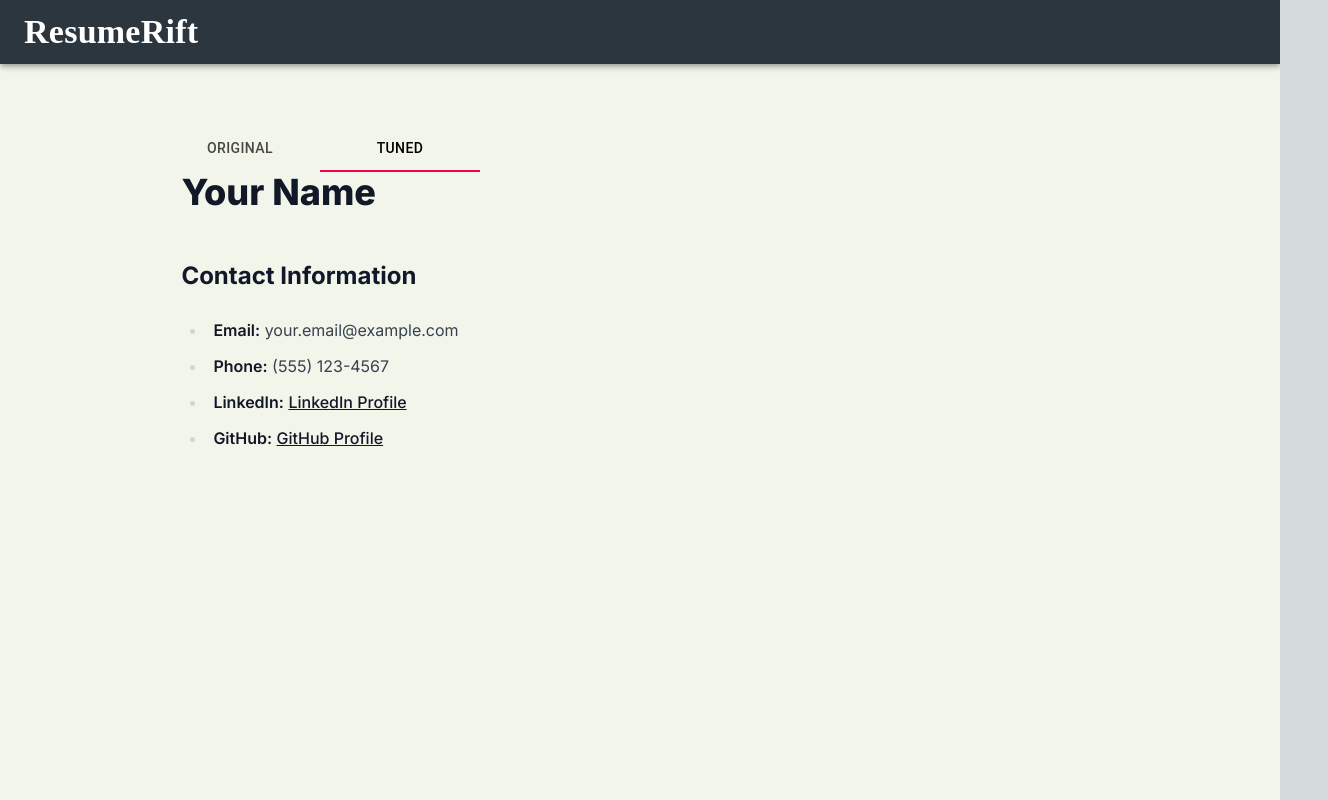
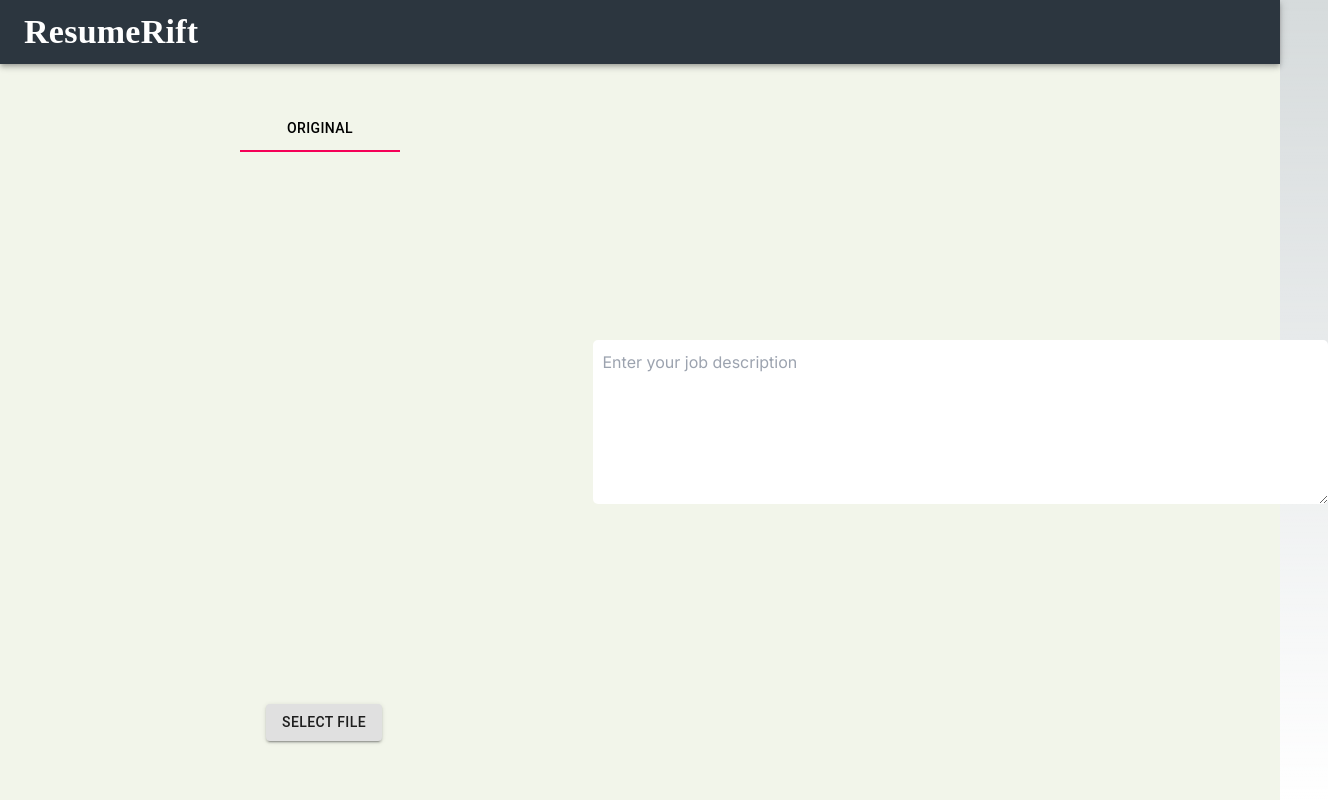
Before and after one commit to rishit-singh/ResumeTuner, a Next.js app in the folder frontend/resumerift/: page / in a window 1280 px wide. Shown: the whole page, 1328 px wide, since content can reach past the window. Built offline with nearby package versions, Linux system fonts and the light colour scheme; a web font is replaced by a local one.

Commit message:
More frontend logic

```diff
--- a/frontend/resumerift/src/app/page.tsx
+++ b/frontend/resumerift/src/app/page.tsx
@@ -2,7 +2,7 @@
 
 import React, { useEffect, useRef, useState } from "react";
 import Header from "./Header";
-import { Button, Tab, Tabs } from "@material-ui/core";
+import { Button, InputLabel, Tab, Tabs, TextareaAutosize } from "@material-ui/core";
 import Conditional from "../../Conditional";
 import PDFViewer from "./PDFViewer";
 import Markdown from "react-markdown";
@@ -16,20 +16,29 @@
 
 export default function Index()
 {
-    const [tabView, setTabView] = useState(1);
+    const [tabView, setTabView] = useState(0);
 
     const pdfRef = useRef<HTMLInputElement | null>(null);
     const [path, setPath] = useState("");
+
+    const [resumeUploaded, setResumeUploaded] = useState(false);
+    const [formPosted, setFormPosted] = useState(false);
+
+    const [jobDescription, setJobDescription] = useState("");
 
     const md =`# Your Name\n## Contact Information\n- **Email:** your.email@example.com\n- **Phone:** (555) 123-4567\n- **LinkedIn:** [LinkedIn Profile](https://www.linkedin.com/in/yourname)\n- **GitHub:** [GitHub Profile](https://github.com/yourusername)
                 `;
 
 
+    let id = "";
+
     const uploadFile =  async () => {
             const formData: FormData = new FormData();
 
+            id = await (await fetch(`http://${process.env.APIURL}/get_id`)).text();
+
             formData.append("uploaded_file", (pdfRef.current?.files as FileList)[0]);
-            const response = await fetch(`http://${process.env.APIURL}/upload/resume?id=ec9b549f-b24f-4c1a-bdc2-244deee34364`, {
+            const response = await fetch(`http://${process.env.APIURL}/upload/resume?id=${id}`, {
                 method: "POST",
                 mode: "cors",
                 body: formData
@@ -38,21 +47,55 @@
             console.log((await response.json()));
         };
 
+    const postForm = async () => {
+        const response = await fetch(`http://${process.env.APIURL}/upload/job?id=id`, {
+            method: "POST",
+            mode: "cors",
+            body: JSON.stringify({"job_description": jobDescription})
+        });
+
+        console.log((await response.json()));
+    };
+
     return (
         <div className="grid grid-rows-[8vh_92vh]">
             <Header/>
             <div className="bg-[#F2F5EA]">
                 <div className={"grid grid-cols-2"}>
                     <div className="flex flex-col w-full h-full justify-center items-center mt-10">
-                        <Tabs value={tabView} onChange={(e, val) => setTabView(val) }>
-                            <Tab label="Original" {...tabProps(0)}/>
-                            <Tab label="Tuned" {...tabProps(1)}/>
-                        </Tabs>
+                        <Conditional Condition={() => formPosted}>
+                            <Tabs value={tabView} onChange={(e, val) => setTabView(val)}>
+                                <Tab label="Original" {...tabProps(0)} />
+                                <Tab label="Tuned" {...tabProps(1)} />
+                            </Tabs>
+                        </Conditional>
+                        <Conditional Condition={() => !formPosted}>
+                            <Tabs value={tabView} onChange={(e, val) => setTabView(val)}>
+                                <Tab label="Original" {...tabProps(0)} />
+                            </Tabs>
+                        </Conditional>
 
                         <Conditional Condition={() => tabView == 0}>
-                            <PDFViewer Path={path}/>
-                            <input type="file" ref={pdfRef} onChange={() => setPath((pdfRef.current?.files as FileList)[0].name)}></input>
-                            <Button variant="contained" onClick={async () => await uploadFile()}>Upload</Button>
+                            <div className={"mt-1  h-full"}>
+                                <PDFViewer Path={path} />
+                            </div>
+                            <input
+                                type="file"
+                                hidden
+                            />
+
+                            <div className="mt-2 flex flex-row gap-2">
+                                <span className="self-center">
+                                    <InputLabel>{path}</InputLabel>
+                                </span>
+                                <Button variant="contained" component="label">
+                                    <input type="file" ref={pdfRef} onChange={async () => {
+                                            setPath((pdfRef.current?.files as FileList)[0].name);
+                                            await uploadFile();
+                                            setResumeUploaded(true);
+                                        }} hidden/>Select File
+                                </Button>
+                            </div>
                         </Conditional>
 
                         <Conditional Condition={() => tabView == 1}>
@@ -61,6 +104,15 @@
                                 </Markdown>
                         </Conditional>
                     </div>
+                    <div className="flex flex-col w-full h-full justify-center items-center gap-5 mt-10">
+                        <TextareaAutosize minRows={6} cols={70} placeholder="Enter your job description" style={{borderRadius: 5, padding: 10}}
+                            onChange={(e) => {setJobDescription(e.target.value); console.log(jobDescription);}}/>
+                        <Conditional Condition={(() => jobDescription != "" && resumeUploaded)}>
+                            <Button variant="contained" onClick={async () => { await postForm(); setFormPosted(true); setTabView(1); }}>
+                                Tune
+                            </Button>
+                        </Conditional>
+                    </div>
                 </div>
             </div>
         </div>
```
